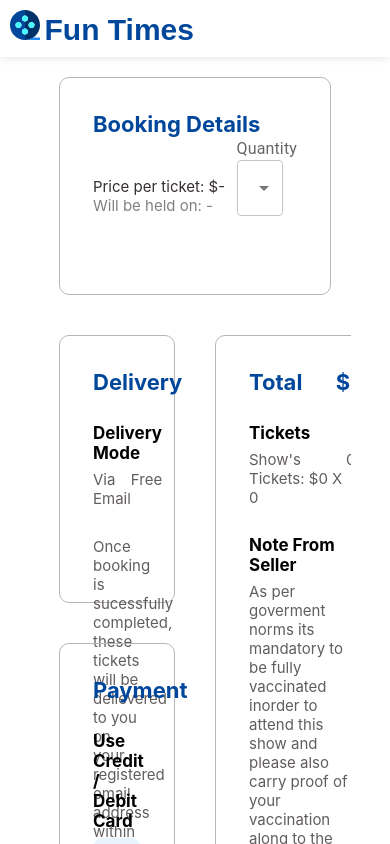
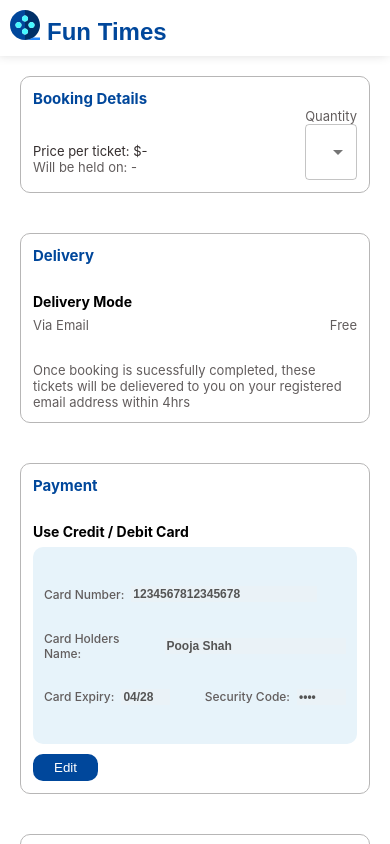
Before and after one commit to poojashah9091/ticket-purchasing, a React (Create React App) app: page /checkout in a window 390 px wide. Shown: the top 844 px of the page. Built offline with nearby package versions, Linux system fonts and the light colour scheme.

Commit message:
Added responsiveness to each of the pages components

```diff
--- a/src/components/CardDetailsSection/style.scss
+++ b/src/components/CardDetailsSection/style.scss
@@ -8,6 +8,10 @@
     justify-content: space-evenly;
     padding: 20px;
 
+    @media screen and (max-width: 601px) {
+        padding: 10px;
+    }
+
     .details_container{
         display: flex;
         align-items: center;
@@ -17,11 +21,20 @@
             font-size: 13px;
             font-weight: 500;
             margin-right: 7px;
+
+            @media screen and (max-width: 601px) {
+                font-size: 12px;
+            }
+
         }
         .input_box{
            &:disabled{
             border: none;
             font-weight: 600;
+
+            @media screen and (max-width: 601px) {
+                font-size: 12px;
+            }
 
            }
         }
--- a/src/components/CheckoutPage/index.js
+++ b/src/components/CheckoutPage/index.js
@@ -90,18 +90,18 @@ const CheckoutPage = () =>{
         <>
             <div className="checkout_container">
                 {/* Booking Details Section */}
-                <div className="booked_show_details_container">
+                <div className="sub_section_container">
                     <label className="header">
                         Booking Details
                     </label>
                     <div className="booked_show_details">
                         <div className="checkout_show_details">
-                            <label className="show_title">{showDetails.name}</label>
+                            <label className="sub_header">{showDetails.name}</label>
                             <label className="show_price">Price per ticket: ${showDetails.perTicketPrice || "-"}</label>
-                            <label className="show_date">Will be held on: {showDetails.date || "-"}</label>
+                            <label className="internal_details">Will be held on: {showDetails.date || "-"}</label>
                         </div>
                         <div className="qty_cta_container">
-                            <InputLabel id="demo-simple-select-label">Quantity</InputLabel>
+                            <label className="internal_details">Quantity</label>
                             <Select
                                 labelId="demo-simple-select-label"
                                 id="demo-simple-select"
@@ -119,7 +119,7 @@ const CheckoutPage = () =>{
                 <div className="checkout_summary">
                     <div className="miscelleneous_details">
                         {/* Delivery Details Section */}
-                        <div className="deliver_details_container">
+                        <div className="sub_section_container">
                             <label className="header">
                                 Delivery
                             </label>
@@ -133,7 +133,7 @@ const CheckoutPage = () =>{
                             <label className="delivery_info internal_details">Once booking is sucessfully completed, these tickets will be delievered to you on your registered email address within 4hrs</label>
                         </div>
                         {/* Card Details Section */}
-                        <div className="payment_details_container">
+                        <div className="sub_section_container">
                             <label className="header">
                                 Payment
                             </label>
@@ -149,7 +149,7 @@ const CheckoutPage = () =>{
                         </div>
                     </div>
                     {/* Total Details Section */}
-                    <div className="total_bill_container">
+                    <div className="total_bill_container sub_section_container">
                         <div className="final_total">
                             <label className="header">Total</label>
                             <label className="header">${finalTotal}</label>
--- a/src/components/CheckoutPage/style.scss
+++ b/src/components/CheckoutPage/style.scss
@@ -1,45 +1,31 @@
 .checkout_container{
     height: 86%;
-    width: 80%;
+    width: 90%;
     justify-content: center;
     overflow: auto;
     display: flex;
     flex-direction: column;
     margin: auto;
-    .header{
-        font-size: 22px;
-        font-weight: 700;
-        color: #00479b;
-        display: block;
+
+    @media screen and (max-width: 601px) {
+        width: unset;
     }
-    .sub_header{
-        margin: 28px 0px 7px 0px;
-        font-size: 17px;
-        font-weight: 700;
-        display: block;
-    }
-    .sub_summary{
-        display: flex;
-        justify-content: space-between;
-    }
-    .internal_details{
-        color: #625d5d;
-        font-size: 15px;
-        display: block;
-    }
-    .booked_show_details_container{
-        height: 150px;
-        margin: 20px;
+
+    .sub_section_container{
         border: 1px solid #b7b6b6;
         border-radius: 10px;
+        margin: 20px;
         padding: 33px;
+
+        @media screen and (max-width: 601px) {
+            padding: 12px;
+        }
 
         .booked_show_details{
             display: flex;
             justify-content: space-between;
             .checkout_show_details{
                 display: flex;
-                margin-top: 30px;
                 flex-direction: column;
 
                 .show_title{
@@ -48,45 +34,19 @@
                 }
                 .show_price{
                     color: #342e2e;
-                    margin-top: 10px;
                     font-size: 15px;
-                }
-                .show_date{
-                    color: gray;
-                    font-size: 15px;
+
+                    @media screen and (max-width: 601px) {
+                        font-size: 13px;
                     }
                 }
             }
-
-
-
-    }
-    .checkout_summary{
-        display: flex;
-        .miscelleneous_details{
+            .qty_cta_container{
                 display: flex;
                 flex-direction: column;
-             width: 50%;
-
-            .deliver_details_container{
-                height: 200px;
-                border: 1px solid #b7b6b6;
-                border-radius: 10px;
-                margin: 20px;
-                padding: 33px;
-
-                .delivery_info{
-                    margin-top: 29px;
-                    display: block;
             }
         }
 
-            .payment_details_container{
-                height: 500px;
-                border: 1px solid #b7b6b6;
-                border-radius: 10px;
-                margin: 20px;
-                padding: 33px;
         .edit_class_details{
             background-color: #00479b;
             border: 1px solid transparent;
@@ -98,27 +58,89 @@
                 cursor: pointer;
             }
         }
+
+        .delivery_info{
+            margin-top: 29px;
+            display: block;
+        }
+    }
+
+    .header{
+        font-size: 22px;
+        font-weight: 700;
+        color: #00479b;
+        display: block;
+
+        @media screen and (max-width: 601px) {
+            font-size:15px;
+        }
+
+    }
+    .sub_header{
+        margin: 28px 0px 7px 0px;
+        font-size: 17px;
+        font-weight: 700;
+        display: block;
+
+        @media screen and (max-width: 601px) {
+            font-size:14px;
+        }
+    }
+    .sub_summary{
+        display: flex;
+        justify-content: space-between;
+    }
+    .internal_details{
+        color: #625d5d;
+        font-size: 15px;
+        display: block;
+
+        @media screen and (max-width: 601px) {
+            font-size:13px;
+        }
+
+    }
+
+    .checkout_summary{
+        display: flex;
+
+        @media screen and (max-width: 601px) {
+            flex-direction: column;
+        }
+        .miscelleneous_details{
+            display: flex;
+            flex-direction: column;
+            width: 50%;
+
+            @media screen and (max-width: 601px) {
+                width: 100%;
             }
         }
 
         .total_bill_container{
             width: 50%;
-            border: 1px solid #b7b6b6;
-            border-radius: 10px;
-            margin: 20px;
-            padding: 33px;
+
+            @media screen and (max-width: 601px) {
+                width: unset;
+                padding: 12px;
+            }
 
             .final_total{
                 display: flex;
                 justify-content: space-between;
             }
 
-
             .terms_container{
                 margin-top: 20px;
                 .terms_label{
                     font-weight: 700;
                     color: #625d5d;
+                    display: inline-flex;
+
+                    @media screen and (max-width: 601px) {
+                        font-size: 13px;
+                    }
+
                     .terms_of_use{
                         border: 1px solid transparent;
                         background-color: transparent;
@@ -128,6 +150,10 @@
                         padding: 0px;
                         &:hover{
                             cursor: pointer;
+                        }
+
+                        @media screen and (max-width: 601px) {
+                            font-size: 13px;
                         }
                     }
                 }
@@ -149,6 +175,11 @@
                     opacity: 50%;
                     cursor: not-allowed;
                 }
+
+                @media screen and (max-width: 601px) {
+                    font-size: 14px;
+                    height: 30px;
+                }
             }
             .disclaimer{
                 font-size: 13px;
--- a/src/components/Header/index.js
+++ b/src/components/Header/index.js
@@ -9,7 +9,7 @@ const Header = () =>{
         <div className="header_container">
             <div className="brand">
                 <Link to="/" className="brand_logo"> <img src={Logo} alt="Logo"/></Link>
-                <Link to="/" className="brand_name">  <label>Fun Times</label></Link>
+                <Link to="/" className="brand_name">Fun Times</Link>
             </div>
         </div>
     )
--- a/src/components/Header/style.scss
+++ b/src/components/Header/style.scss
@@ -9,14 +9,17 @@
             text-decoration: none;
         }
         .brand_name{
-            & > label{
-                margin-bottom: 10px;
-                font-size: 30px;
-                font-weight: 900;
-                color: #00479b;
-                font-family:fantasy;
+            font-size: 30px;
+            font-weight: 900;
+            color: #00479b;
+            font-family:fantasy;
+            margin-left: 7px;
+
+            @media screen and (max-width: 601px) {
+                font-size: 24px;
             }
-            & > label:hover{
+
+            &:hover{
                 cursor: pointer;
             }
         }
--- a/src/components/ShowCard/index.js
+++ b/src/components/ShowCard/index.js
@@ -27,7 +27,7 @@ const ShowCard = ({title, posterURL, price, showDate}) =>{
                 <div className="show_basic_info">
                     <label className="show_title">{title}</label>
                     <label className="show_price">Price per ticket: ${price}</label>
-                    <label className="show_date">Will be held on: {showDate}</label>
+                    <label className="show_date">Date: {showDate}</label>
                 </div>
             </div>
             <div className="show_buy_cta" onClick={handleBuyNowAction}>
--- a/src/components/Shows/style.scss
+++ b/src/components/Shows/style.scss
@@ -4,4 +4,8 @@
     overflow: auto;
     width: 80%;
     justify-content: center;
+
+    @media screen and (max-width: 601px) {
+        width: 100%;
+    }
 }
```
Also changed, not shown: src/components/ShowCard/style.scss (+23 -0 lines). Lines whose indentation alone changed are shown as unchanged.
